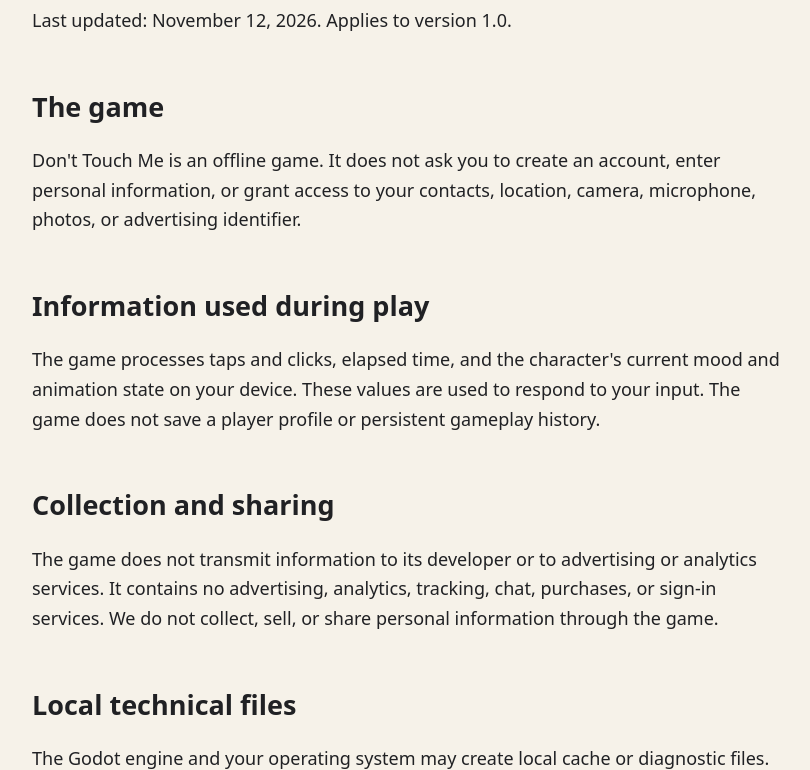
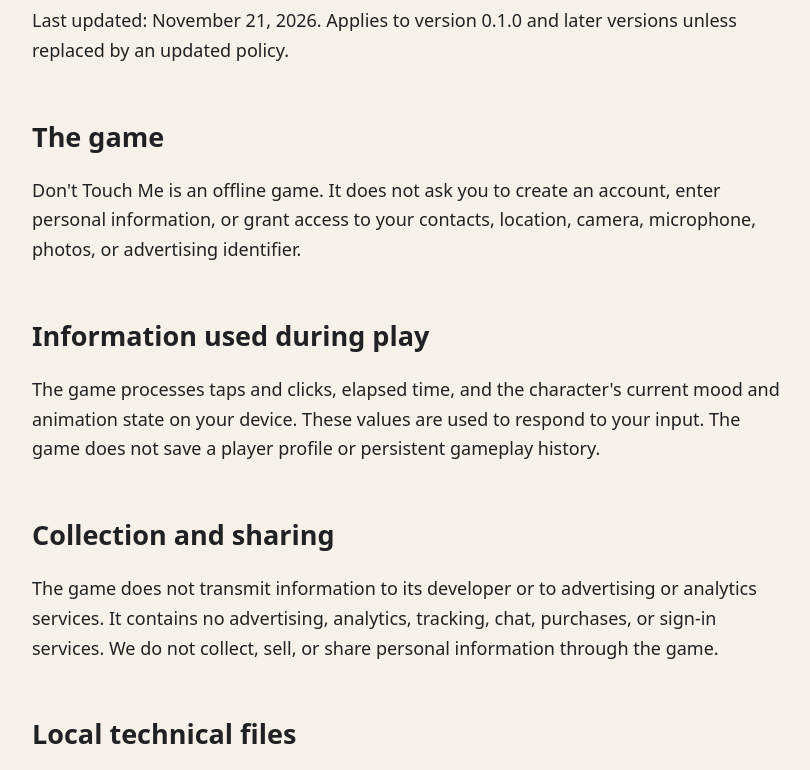
Before and after one commit to miguelxhubgitty/dont-touch-me, a plain HTML site: page docs/privacy.html in a window 1280 px wide. Shown: the part 135-905 px from the top of the page, without its empty margins (228-1038 px from the left). Drawn offline with Linux system fonts and the light colour scheme.

Commit message:
Clarify privacy policy coverage from Alpha 0.1.0 onward

```diff
--- a/docs/privacy.html
+++ b/docs/privacy.html
@@ -1,5 +1,5 @@
 <!doctype html><html lang="en"><head><meta charset="utf-8"><meta name="viewport" content="width=device-width,initial-scale=1"><title>Don&#39;t Touch Me — Privacy Policy</title><style>body{margin:0;background:#f6f2e9;color:#202124;font:18px/1.65 system-ui,sans-serif}main{max-width:760px;margin:auto;padding:48px 24px}h1,h2{line-height:1.25}h2{margin-top:2em}a{color:#354b60}</style></head><body><main><h1>Privacy Policy — Don&#39;t Touch Me</h1>
-<p>Last updated: November 12, 2026. Applies to version 1.0.</p>
+<p>Last updated: November 21, 2026. Applies to version 0.1.0 and later versions unless replaced by an updated policy.</p>
 <h2>The game</h2>
 <p>Don&#39;t Touch Me is an offline game. It does not ask you to create an account, enter personal information, or grant access to your contacts, location, camera, microphone, photos, or advertising identifier.</p>
 <h2>Information used during play</h2>
```
Also changed, not shown: 1 other file.
